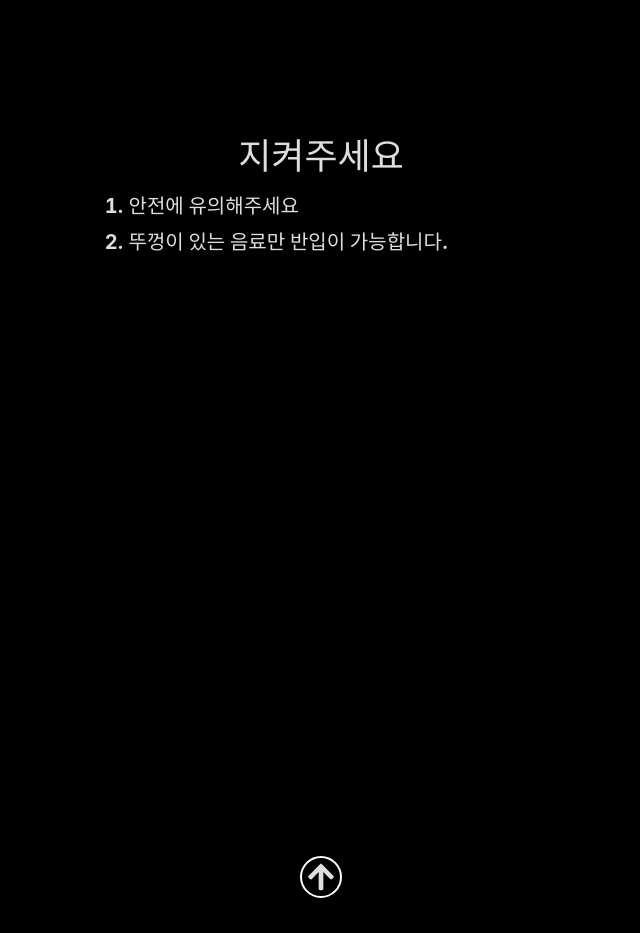
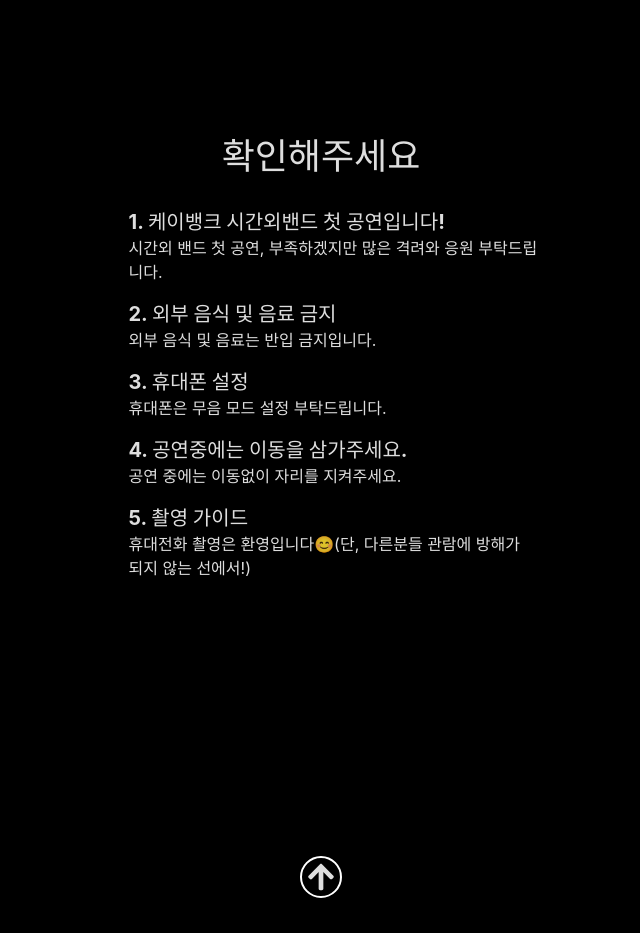
Before and after one commit to 95rolancia/95rolancia.github.io, a React (Vite) app: page / in a window 1280 px wide. Shown: the part 5820-6753 px from the top of the page, without its empty margins (319-959 px from the left). Built offline with nearby package versions, Linux system fonts and the light colour scheme.

Commit message:
공지사항 적용

```diff
--- a/src/App.jsx
+++ b/src/App.jsx
@@ -1040,8 +1040,29 @@ const songs = [
 ];
 
 const NOTI_INFOS = {
-  title: "지켜주세요",
-  notis: ["안전에 유의해주세요", "뚜껑이 있는 음료만 반입이 가능합니다."],
+  title: "확인해주세요",
+  notis: [
+    {
+      title: "케이뱅크 시간외밴드 첫 공연입니다!",
+      desc: "시간외 밴드 첫 공연, 부족하겠지만 많은 격려와 응원 부탁드립니다.",
+    },
+    {
+      title: "외부 음식 및 음료 금지",
+      desc: "외부 음식 및 음료는 반입 금지입니다.",
+    },
+    {
+      title: "휴대폰 설정",
+      desc: "휴대폰은 무음 모드 설정 부탁드립니다.",
+    },
+    {
+      title: "공연중에는 이동을 삼가주세요.",
+      desc: "공연 중에는 이동없이 자리를 지켜주세요.",
+    },
+    {
+      title: "촬영 가이드",
+      desc: "휴대전화 촬영은 환영입니다😊(단, 다른분들 관람에 방해가 되지 않는 선에서!)",
+    },
+  ],
 };
 
 const SECTION_META_DATA = [
@@ -1060,7 +1081,7 @@ const SECTION_META_DATA = [
   },
   {
     id: "noti",
-    title: "지켜주세요",
+    title: "확인해주세요",
     order: 3,
     component: <NotiSection />,
   },
@@ -1119,7 +1140,7 @@ export default function App() {
 
   useEffect(() => {
     if (isLoaded) {
-      document.body.style.overflow = "auto";
+      document.body.style.overflow = "visible";
     } else {
       document.body.style.overflow = "hidden";
     }
--- a/src/components/NotiSection.jsx
+++ b/src/components/NotiSection.jsx
@@ -1,11 +1,14 @@
 export default function NotiSection({ id, title, notis }) {
   return (
     <section id={id} className="text-center w-full h-screen pt-20 px-4">
-      <h2 className="font-bold text-4xl mb-4">{title}</h2>
+      <h2 className="font-bold text-4xl mb-8">{title}</h2>
 
-      <ul className="list-decimal pl-6">
-        {notis.map((noti) => (
-          <li key={noti} className="font-bold text-left text-xl mb-2">{noti}</li>
+      <ul className="pl-6 text-left">
+        {notis.map((noti, idx) => (
+          <li className="mb-4">
+            <h3 className="font-bold text-xl">{idx + 1}. {noti.title}</h3>
+            <p>{noti.desc}</p>
+          </li>
         ))}
       </ul>
     </section>
```
